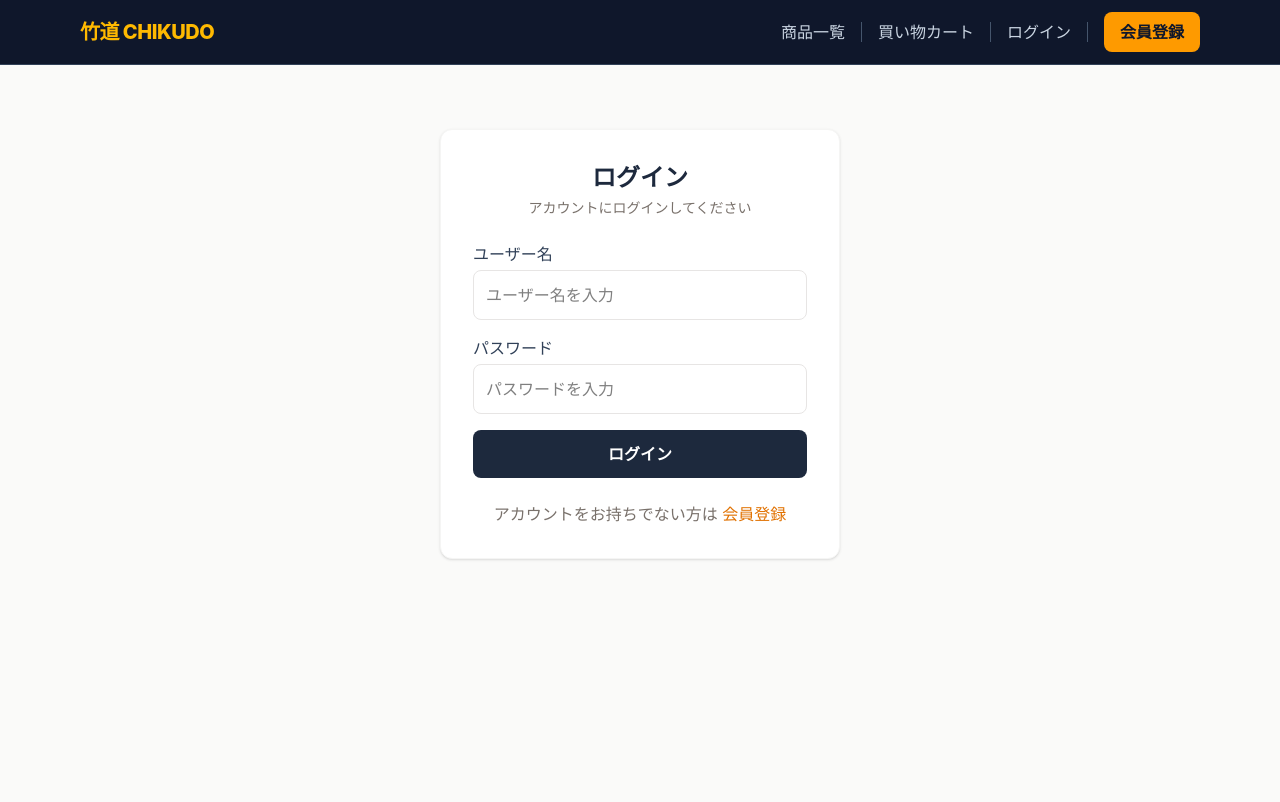
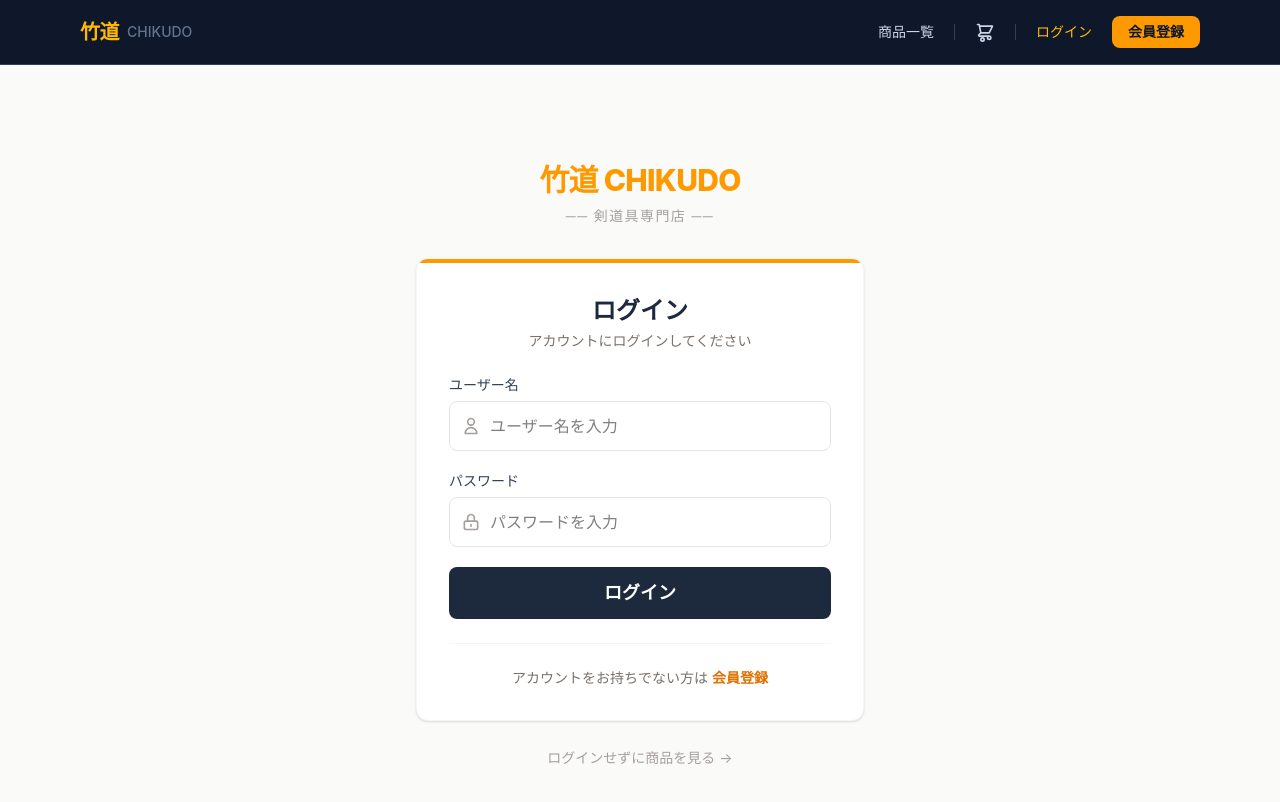
Before and after one commit to lil69samurai/shop-api, a React (Vite) app in the folder shop-frontend/: page /login in a window 1280 px wide. Shown: the top 802 px of the page. Built offline with nearby package versions, Linux system fonts and the light colour scheme; no server answers.

Commit message:
feat: navbar (scroll effect, active states, cart icon, avatar), login page (icons, branding), 404 page (kendo theme)

```diff
--- a/shop-frontend/src/components/common/Navbar.jsx
+++ b/shop-frontend/src/components/common/Navbar.jsx
@@ -1,45 +1,61 @@
-import { useState } from "react";
-import { Link } from "react-router-dom";
+import { useState, useEffect } from "react";
+import { Link, useLocation } from "react-router-dom";
 import { useAuth } from "../../hooks/useAuth";
 import { useCart } from "../../context/CartContext";
 import { toast } from "react-toastify";
-
-const Divider = () => (
-  <div className="h-5 w-px bg-slate-600" />
-);
 
 const Navbar = () => {
   const { isAuthenticated, isAdmin, user, logout } = useAuth();
   const { cartItemCount } = useCart();
   const [mobileMenuOpen, setMobileMenuOpen] = useState(false);
+  const [scrolled, setScrolled] = useState(false);
+  const location = useLocation();
+
+  useEffect(() => {
+    setMobileMenuOpen(false);
+  }, [location]);
+
+  useEffect(() => {
+    const handleScroll = () => setScrolled(window.scrollY > 10);
+    window.addEventListener("scroll", handleScroll);
+    return () => window.removeEventListener("scroll", handleScroll);
+  }, []);
 
   const handleLogout = () => {
     logout();
-    toast.info("ログアウトしました");
+    toast.info("\u30ED\u30B0\u30A2\u30A6\u30C8\u3057\u307E\u3057\u305F");
     setMobileMenuOpen(false);
   };
 
-  const closeMenu = () => setMobileMenuOpen(false);
+  const isActive = (path) => location.pathname === path || location.pathname.startsWith(path + "/");
+
+  const navLinkClass = (path) =>
+    "font-medium transition text-sm " + (isActive(path)
+      ? "text-amber-400"
+      : "text-slate-300 hover:text-amber-400");
 
   return (
-    <nav className="bg-slate-900 border-b border-slate-700 sticky top-0 z-50">
+    <nav className={"sticky top-0 z-50 transition-all duration-300 " + (scrolled ? "bg-slate-900 shadow-lg" : "bg-slate-900 border-b border-slate-700")}>
       <div className="max-w-6xl mx-auto px-4">
         <div className="flex justify-between items-center h-16">
-          <Link to="/" className="text-xl font-extrabold text-amber-400 tracking-tight">
-            竹道 CHIKUDO
+          {/* Logo */}
+          <Link to="/" className="flex items-center gap-2">
+            <span className="text-xl font-extrabold text-amber-400 tracking-tight">{"\u7AF9\u9053"}</span>
+            <span className="text-sm text-slate-500 font-medium hidden sm:block">CHIKUDO</span>
           </Link>
 
-          <div className="hidden md:flex items-center gap-4">
-            <Link to="/products" className="text-slate-300 hover:text-amber-400 font-medium transition">
-              商品一覧
-            </Link>
+          {/* Desktop Nav */}
+          <div className="hidden md:flex items-center gap-5">
+            <Link to="/products" className={navLinkClass("/products")}>{"\u5546\u54C1\u4E00\u89A7"}</Link>
 
-            <Divider />
+            <div className="h-4 w-px bg-slate-700"></div>
 
-            <Link to="/cart" className="relative text-slate-300 hover:text-amber-400 font-medium transition">
-              買い物カート
+            <Link to="/cart" className="relative text-slate-300 hover:text-amber-400 transition">
+              <svg className="w-5 h-5" fill="none" stroke="currentColor" viewBox="0 0 24 24">
+                <path strokeLinecap="round" strokeLinejoin="round" strokeWidth="2" d="M3 3h2l.4 2M7 13h10l4-8H5.4M7 13L5.4 5M7 13l-2.293 2.293c-.63.63-.184 1.707.707 1.707H17m0 0a2 2 0 100 4 2 2 0 000-4zm-8 2a2 2 0 100 4 2 2 0 000-4z" />
+              </svg>
               {cartItemCount > 0 && (
-                <span className="absolute -top-2 -right-5 bg-red-500 text-white text-xs font-bold rounded-full h-5 w-5 flex items-center justify-center">
+                <span className="absolute -top-2 -right-3 bg-amber-500 text-slate-900 text-xs font-bold rounded-full h-5 w-5 flex items-center justify-center animate-pulse">
                   {cartItemCount}
                 </span>
               )}
@@ -47,53 +63,57 @@ const Navbar = () => {
 
             {isAuthenticated ? (
               <>
-                <Divider />
-                <Link to="/orders" className="text-slate-300 hover:text-amber-400 font-medium transition">
-                  注文履歴
-                </Link>
+                <div className="h-4 w-px bg-slate-700"></div>
+                <Link to="/orders" className={navLinkClass("/orders")}>{"\u6CE8\u6587\u5C65\u6B74"}</Link>
 
                 {isAdmin && (
                   <>
-                    <Divider />
-                    <Link to="/admin" className="text-amber-400 hover:text-amber-300 font-medium transition">
-                      ⚙ 管理
+                    <div className="h-4 w-px bg-slate-700"></div>
+                    <Link to="/admin" className={"font-medium transition text-sm " + (isActive("/admin") ? "text-amber-300" : "text-amber-500 hover:text-amber-300")}>
+                      {"\u2699 \u7BA1\u7406"}
                     </Link>
                   </>
                 )}
 
-                <Divider />
+                <div className="h-4 w-px bg-slate-700"></div>
 
-                <Link to="/profile" className="text-slate-400 hover:text-amber-400 transition">
-                  {user?.username}
+                <Link to="/profile" className="flex items-center gap-2 group">
+                  <div className="w-7 h-7 rounded-full bg-slate-700 flex items-center justify-center text-xs font-bold text-amber-400 group-hover:bg-amber-500 group-hover:text-slate-900 transition">
+                    {user?.username ? user.username.charAt(0).toUpperCase() : "U"}
+                  </div>
+                  <span className="text-sm text-slate-400 group-hover:text-amber-400 transition hidden lg:block">{user?.username}</span>
                 </Link>
 
-                <Divider />
-
-                <button
-                  onClick={handleLogout}
-                  className="bg-slate-800 text-slate-300 px-4 py-2 rounded-lg hover:bg-red-900 hover:text-red-300 font-medium transition"
-                >
-                  ログアウト
+                <button onClick={handleLogout}
+                  className="text-slate-500 hover:text-red-400 transition text-sm font-medium ml-1">
+                  {"\u30ED\u30B0\u30A2\u30A6\u30C8"}
                 </button>
               </>
             ) : (
               <>
-                <Divider />
-                <Link to="/login" className="text-slate-300 hover:text-amber-400 font-medium transition">
-                  ログイン
-                </Link>
-                <Divider />
-                <Link to="/register" className="bg-amber-500 text-slate-900 px-4 py-2 rounded-lg hover:bg-amber-400 font-bold transition">
-                  会員登録
+                <div className="h-4 w-px bg-slate-700"></div>
+                <Link to="/login" className={navLinkClass("/login")}>{"\u30ED\u30B0\u30A4\u30F3"}</Link>
+                <Link to="/register" className="bg-amber-500 text-slate-900 px-4 py-1.5 rounded-lg hover:bg-amber-400 font-bold text-sm transition">
+                  {"\u4F1A\u54E1\u767B\u9332"}
                 </Link>
               </>
             )}
           </div>
 
-          <button
-            onClick={() => setMobileMenuOpen(!mobileMenuOpen)}
-            className="md:hidden text-slate-300 hover:text-amber-400"
-          >
+          {/* Mobile Menu Button */}
+          <div className="flex items-center gap-3 md:hidden">
+            <Link to="/cart" className="relative text-slate-300 hover:text-amber-400 transition">
+              <svg className="w-5 h-5" fill="none" stroke="currentColor" viewBox="0 0 24 24">
+                <path strokeLinecap="round" strokeLinejoin="round" strokeWidth="2" d="M3 3h2l.4 2M7 13h10l4-8H5.4M7 13L5.4 5M7 13l-2.293 2.293c-.63.63-.184 1.707.707 1.707H17m0 0a2 2 0 100 4 2 2 0 000-4zm-8 2a2 2 0 100 4 2 2 0 000-4z" />
+              </svg>
+              {cartItemCount > 0 && (
+                <span className="absolute -top-2 -right-2 bg-amber-500 text-slate-900 text-xs font-bold rounded-full h-4 w-4 flex items-center justify-center">
+                  {cartItemCount}
+                </span>
+              )}
+            </Link>
+            <button onClick={() => setMobileMenuOpen(!mobileMenuOpen)}
+              className="text-slate-300 hover:text-amber-400">
               <svg className="w-6 h-6" fill="none" stroke="currentColor" viewBox="0 0 24 24">
                 {mobileMenuOpen ? (
                   <path strokeLinecap="round" strokeLinejoin="round" strokeWidth={2} d="M6 18L18 6M6 6l12 12" />
@@ -103,35 +123,29 @@ const Navbar = () => {
               </svg>
             </button>
           </div>
+        </div>
 
+        {/* Mobile Menu */}
         {mobileMenuOpen && (
-          <div className="md:hidden border-t border-slate-700 py-4 space-y-3">
-            <Link to="/products" onClick={closeMenu} className="block text-slate-300 hover:text-amber-400 font-medium">商品一覧</Link>
-            <hr className="border-slate-700" />
-            <Link to="/cart" onClick={closeMenu} className="block text-slate-300 hover:text-amber-400 font-medium">
-              買い物カート {cartItemCount > 0 && "(" + cartItemCount + ")"}
-            </Link>
+          <div className="md:hidden border-t border-slate-700 py-4 space-y-1 animate-in">
+            <Link to="/products" className={"block py-2 px-3 rounded-lg font-medium " + (isActive("/products") ? "bg-slate-800 text-amber-400" : "text-slate-300 hover:bg-slate-800")}>{"\u5546\u54C1\u4E00\u89A7"}</Link>
             {isAuthenticated ? (
               <>
-                <hr className="border-slate-700" />
-                <Link to="/orders" onClick={closeMenu} className="block text-slate-300 hover:text-amber-400 font-medium">注文履歴</Link>
+                <Link to="/orders" className={"block py-2 px-3 rounded-lg font-medium " + (isActive("/orders") ? "bg-slate-800 text-amber-400" : "text-slate-300 hover:bg-slate-800")}>{"\u6CE8\u6587\u5C65\u6B74"}</Link>
+                <Link to="/profile" className={"block py-2 px-3 rounded-lg font-medium " + (isActive("/profile") ? "bg-slate-800 text-amber-400" : "text-slate-300 hover:bg-slate-800")}>
+                  {"\u2694\uFE0F "}{user?.username}
+                </Link>
                 {isAdmin && (
-                  <>
-                    <hr className="border-slate-700" />
-                    <Link to="/admin" onClick={closeMenu} className="block text-amber-400 hover:text-amber-300 font-medium">⚙ 管理</Link>
-                  </>
+                  <Link to="/admin" className={"block py-2 px-3 rounded-lg font-medium " + (isActive("/admin") ? "bg-slate-800 text-amber-300" : "text-amber-500 hover:bg-slate-800")}>{"\u2699 \u7BA1\u7406\u30C0\u30C3\u30B7\u30E5\u30DC\u30FC\u30C9"}</Link>
                 )}
-                <hr className="border-slate-700" />
-                <Link to="/profile" onClick={closeMenu} className="block text-slate-400 hover:text-amber-400">⚔️ {user?.username}</Link>
-                <hr className="border-slate-700" />
-                <button onClick={handleLogout} className="block w-full text-left text-red-400 hover:text-red-300 font-medium">ログアウト</button>
+                <div className="pt-2 mt-2 border-t border-slate-700">
+                  <button onClick={handleLogout} className="block w-full text-left py-2 px-3 rounded-lg text-red-400 hover:bg-red-900/30 font-medium">{"\u30ED\u30B0\u30A2\u30A6\u30C8"}</button>
+                </div>
               </>
             ) : (
               <>
-                <hr className="border-slate-700" />
-                <Link to="/login" onClick={closeMenu} className="block text-slate-300 hover:text-amber-400 font-medium">ログイン</Link>
-                <hr className="border-slate-700" />
-                <Link to="/register" onClick={closeMenu} className="block text-amber-400 hover:text-amber-300 font-bold">会員登録</Link>
+                <Link to="/login" className={"block py-2 px-3 rounded-lg font-medium " + (isActive("/login") ? "bg-slate-800 text-amber-400" : "text-slate-300 hover:bg-slate-800")}>{"\u30ED\u30B0\u30A4\u30F3"}</Link>
+                <Link to="/register" className="block py-2 px-3 rounded-lg font-bold text-amber-400 hover:bg-slate-800">{"\u4F1A\u54E1\u767B\u9332"}</Link>
               </>
             )}
           </div>
--- a/shop-frontend/src/pages/LoginPage.jsx
+++ b/shop-frontend/src/pages/LoginPage.jsx
@@ -7,99 +7,112 @@ const LoginPage = () => {
   const navigate = useNavigate();
   const [error, setError] = useState("");
   const [loading, setLoading] = useState(false);
-
-  const [form, setForm] = useState({
-    username: "",
-    password: "",
-  });
+  const [form, setForm] = useState({ username: "", password: "" });
 
   const handleChange = (e) => {
-    setForm({
-      ...form,
-      [e.target.name]: e.target.value,
-    });
+    setForm({ ...form, [e.target.name]: e.target.value });
+    if (error) setError("");
   };
 
   const handleSubmit = async (e) => {
     e.preventDefault();
     setError("");
     setLoading(true);
-
     try {
       await login(form);
       navigate("/products");
     } catch (err) {
       console.error("Login failed:", err);
-      setError("ログインに失敗しました。ユーザー名とパスワードを確認してください。");
+      setError("\u30ED\u30B0\u30A4\u30F3\u306B\u5931\u6557\u3057\u307E\u3057\u305F\u3002\u30E6\u30FC\u30B6\u30FC\u540D\u3068\u30D1\u30B9\u30EF\u30FC\u30C9\u3092\u78BA\u8A8D\u3057\u3066\u304F\u3060\u3055\u3044\u3002");
     } finally {
       setLoading(false);
     }
   };
 
   return (
-    <div className="bg-stone-50 min-h-screen">
-      <div className="max-w-md mx-auto pt-16 px-6">
-        <div className="bg-white rounded-xl shadow-sm border border-stone-100 p-8">
+    <div className="bg-stone-50 min-h-screen flex items-center justify-center px-6">
+      <div className="w-full max-w-md">
+        {/* Header */}
+        <div className="text-center mb-8">
+          <Link to="/" className="text-3xl font-extrabold text-amber-500 tracking-tight">{"\u7AF9\u9053"} CHIKUDO</Link>
+          <p className="text-stone-400 text-sm mt-2 tracking-widest">{"\u2500\u2500 \u5263\u9053\u5177\u5C02\u9580\u5E97 \u2500\u2500"}</p>
+        </div>
+
+        <div className="bg-white rounded-xl shadow-sm border border-stone-100 overflow-hidden">
+          {/* Top accent */}
+          <div className="h-1 bg-amber-500"></div>
+
+          <div className="p-8">
             <div className="text-center mb-6">
-            <h1 className="text-2xl font-bold text-slate-800">ログイン</h1>
-            <p className="text-stone-500 text-sm mt-1">アカウントにログインしてください</p>
+              <h1 className="text-2xl font-bold text-slate-800">{"\u30ED\u30B0\u30A4\u30F3"}</h1>
+              <p className="text-stone-500 text-sm mt-1">{"\u30A2\u30AB\u30A6\u30F3\u30C8\u306B\u30ED\u30B0\u30A4\u30F3\u3057\u3066\u304F\u3060\u3055\u3044"}</p>
             </div>
 
             {error && (
-            <div className="bg-red-50 text-red-600 p-3 rounded-lg mb-4 text-sm">
+              <div className="bg-red-50 border border-red-200 text-red-600 p-3 rounded-lg mb-4 text-sm flex items-center gap-2">
+                <svg className="w-4 h-4 flex-shrink-0" fill="none" stroke="currentColor" viewBox="0 0 24 24">
+                  <path strokeLinecap="round" strokeLinejoin="round" strokeWidth="2" d="M12 8v4m0 4h.01M21 12a9 9 0 11-18 0 9 9 0 0118 0z" />
+                </svg>
                 {error}
               </div>
             )}
 
             {loading && (
-            <div className="bg-amber-50 text-amber-700 p-3 rounded-lg mb-4 text-sm">
-              サーバー起動中の場合があります。少々お待ちください...
+              <div className="bg-amber-50 border border-amber-200 text-amber-700 p-3 rounded-lg mb-4 text-sm flex items-center gap-2">
+                <div className="animate-spin rounded-full h-4 w-4 border-t-2 border-b-2 border-amber-500"></div>
+                {"\u30B5\u30FC\u30D0\u30FC\u8D77\u52D5\u4E2D\u306E\u5834\u5408\u304C\u3042\u308A\u307E\u3059\u3002\u5C11\u3005\u304A\u5F85\u3061\u304F\u3060\u3055\u3044..."}
               </div>
             )}
 
-          <form onSubmit={handleSubmit} className="space-y-4">
+            <form onSubmit={handleSubmit} className="space-y-5">
               <div>
-              <label className="block mb-1 font-medium text-slate-700">ユーザー名</label>
-              <input
-                name="username"
-                placeholder="ユーザー名を入力"
-                value={form.username}
-                onChange={handleChange}
-                className="w-full border border-stone-200 p-3 rounded-lg focus:outline-none focus:ring-2 focus:ring-amber-500 focus:border-amber-500"
-                autoComplete="username"
-                required
-              />
+                <label className="block mb-1.5 text-sm font-medium text-slate-700">{"\u30E6\u30FC\u30B6\u30FC\u540D"}</label>
+                <div className="relative">
+                  <span className="absolute left-3 top-1/2 -translate-y-1/2 text-stone-400">
+                    <svg className="w-5 h-5" fill="none" stroke="currentColor" viewBox="0 0 24 24">
+                      <path strokeLinecap="round" strokeLinejoin="round" strokeWidth="2" d="M16 7a4 4 0 11-8 0 4 4 0 018 0zM12 14a7 7 0 00-7 7h14a7 7 0 00-7-7z" />
+                    </svg>
+                  </span>
+                  <input name="username" placeholder={"\u30E6\u30FC\u30B6\u30FC\u540D\u3092\u5165\u529B"} value={form.username}
+                    onChange={handleChange} autoComplete="username" required
+                    className="w-full border border-stone-200 pl-10 pr-4 py-3 rounded-lg focus:outline-none focus:ring-2 focus:ring-amber-500 focus:border-amber-500 transition" />
+                </div>
               </div>
 
               <div>
-              <label className="block mb-1 font-medium text-slate-700">パスワード</label>
-              <input
-                name="password"
-                type="password"
-                placeholder="パスワードを入力"
-                value={form.password}
-                onChange={handleChange}
-                className="w-full border border-stone-200 p-3 rounded-lg focus:outline-none focus:ring-2 focus:ring-amber-500 focus:border-amber-500"
-                autoComplete="current-password"
-                required
-              />
+                <label className="block mb-1.5 text-sm font-medium text-slate-700">{"\u30D1\u30B9\u30EF\u30FC\u30C9"}</label>
+                <div className="relative">
+                  <span className="absolute left-3 top-1/2 -translate-y-1/2 text-stone-400">
+                    <svg className="w-5 h-5" fill="none" stroke="currentColor" viewBox="0 0 24 24">
+                      <path strokeLinecap="round" strokeLinejoin="round" strokeWidth="2" d="M12 15v2m-6 4h12a2 2 0 002-2v-6a2 2 0 00-2-2H6a2 2 0 00-2 2v6a2 2 0 002 2zm10-10V7a4 4 0 00-8 0v4h8z" />
+                    </svg>
+                  </span>
+                  <input name="password" type="password" placeholder={"\u30D1\u30B9\u30EF\u30FC\u30C9\u3092\u5165\u529B"} value={form.password}
+                    onChange={handleChange} autoComplete="current-password" required
+                    className="w-full border border-stone-200 pl-10 pr-4 py-3 rounded-lg focus:outline-none focus:ring-2 focus:ring-amber-500 focus:border-amber-500 transition" />
+                </div>
               </div>
 
-            <button
-              type="submit"
-              disabled={loading}
-              className="w-full bg-slate-800 text-white py-3 rounded-lg hover:bg-slate-700 disabled:bg-stone-300 transition font-bold"
-            >
-              {loading ? "ログイン中..." : "ログイン"}
+              <button type="submit" disabled={loading}
+                className="w-full bg-slate-800 text-white py-3 rounded-lg hover:bg-slate-700 disabled:bg-stone-300 transition font-bold text-lg">
+                {loading ? "\u30ED\u30B0\u30A4\u30F3\u4E2D..." : "\u30ED\u30B0\u30A4\u30F3"}
               </button>
             </form>
 
-          <p className="mt-6 text-center text-stone-500">
-            アカウントをお持ちでない方は{" "}
-            <Link to="/register" className="text-amber-600 hover:text-amber-700 font-medium">
-              会員登録
+            <div className="mt-6 pt-6 border-t border-stone-100 text-center">
+              <p className="text-stone-500 text-sm">
+                {"\u30A2\u30AB\u30A6\u30F3\u30C8\u3092\u304A\u6301\u3061\u3067\u306A\u3044\u65B9\u306F"}{" "}
+                <Link to="/register" className="text-amber-600 hover:text-amber-700 font-bold">{"\u4F1A\u54E1\u767B\u9332"}</Link>
+              </p>
+            </div>
+          </div>
+        </div>
+
+        {/* Guest browsing link */}
+        <div className="text-center mt-6">
+          <Link to="/products" className="text-sm text-stone-400 hover:text-amber-600 transition">
+            {"\u30ED\u30B0\u30A4\u30F3\u305B\u305A\u306B\u5546\u54C1\u3092\u898B\u308B \u2192"}
           </Link>
-          </p>
         </div>
       </div>
     </div>
--- a/shop-frontend/src/pages/NotFoundPage.jsx
+++ b/shop-frontend/src/pages/NotFoundPage.jsx
@@ -2,14 +2,27 @@ import { Link } from "react-router-dom";
 
 const NotFoundPage = () => {
   return (
-    <div className="bg-stone-50 min-h-screen flex items-center justify-center">
-      <div className="text-center">
-        <h1 className="text-8xl font-extrabold text-stone-200">404</h1>
-        <p className="text-xl text-stone-500 mt-4">ページが見つかりません</p>
-        <p className="text-stone-400 mt-2">お探しのページは存在しないか、移動した可能性があります</p>
-        <Link to="/" className="inline-block mt-6 bg-slate-800 text-white px-6 py-3 rounded-lg hover:bg-slate-700 transition font-medium">
-          トップページへ
-        </Link>
+    <div className="bg-stone-50 min-h-screen flex items-center justify-center px-6">
+      <div className="text-center max-w-md">
+        <div className="relative mb-6">
+          <h1 className="text-[150px] font-extrabold text-stone-100 leading-none select-none">404</h1>
+          <div className="absolute inset-0 flex items-center justify-center">
+            <span className="text-6xl">{"\u2694\uFE0F"}</span>
+          </div>
+        </div>
+        <h2 className="text-2xl font-bold text-slate-800 mb-3">{"\u30DA\u30FC\u30B8\u304C\u898B\u3064\u304B\u308A\u307E\u305B\u3093"}</h2>
+        <p className="text-stone-500 mb-2">{"\u304A\u63A2\u3057\u306E\u30DA\u30FC\u30B8\u306F\u5B58\u5728\u3057\u306A\u3044\u304B\u3001\u79FB\u52D5\u3057\u305F\u53EF\u80FD\u6027\u304C\u3042\u308A\u307E\u3059"}</p>
+        <p className="text-sm text-stone-400 mb-8">{"\u300C\u6B66\u58EB\u306F\u9053\u306B\u8FF7\u3046\u3068\u3082\u3001\u5FC5\u305A\u5E30\u308A\u9053\u3092\u898B\u3064\u3051\u308B\u300D"}</p>
+        <div className="flex gap-4 justify-center">
+          <Link to="/"
+            className="bg-slate-800 text-white px-6 py-3 rounded-lg hover:bg-slate-700 transition font-bold">
+            {"\u30C8\u30C3\u30D7\u30DA\u30FC\u30B8\u3078"}
+          </Link>
+          <Link to="/products"
+            className="border-2 border-amber-500 text-amber-600 px-6 py-3 rounded-lg hover:bg-amber-50 transition font-bold">
+            {"\u5546\u54C1\u3092\u898B\u308B"}
+          </Link>
+        </div>
       </div>
     </div>
   );
```
Lines whose indentation alone changed are shown as unchanged.
